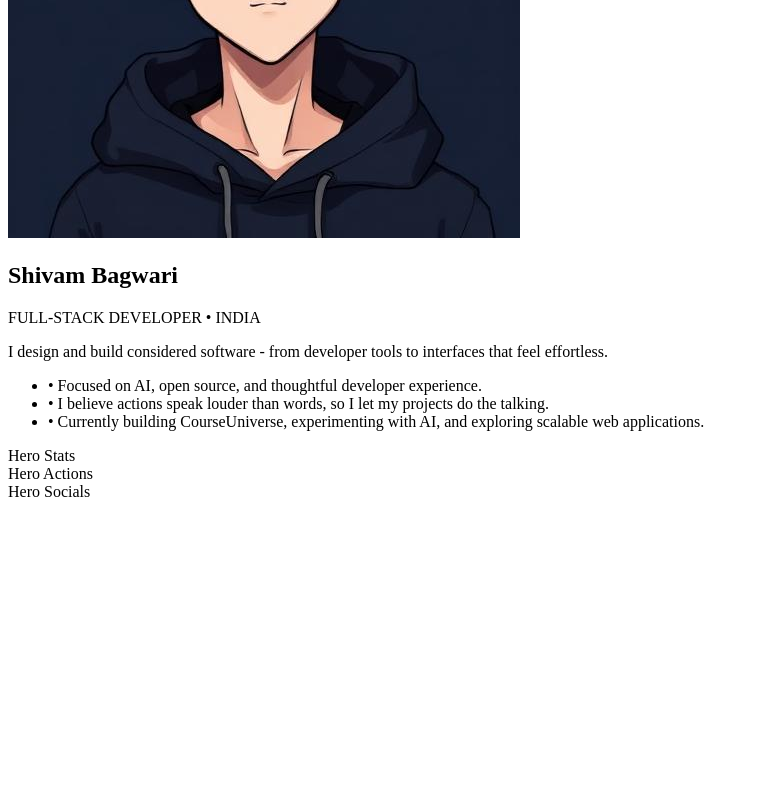
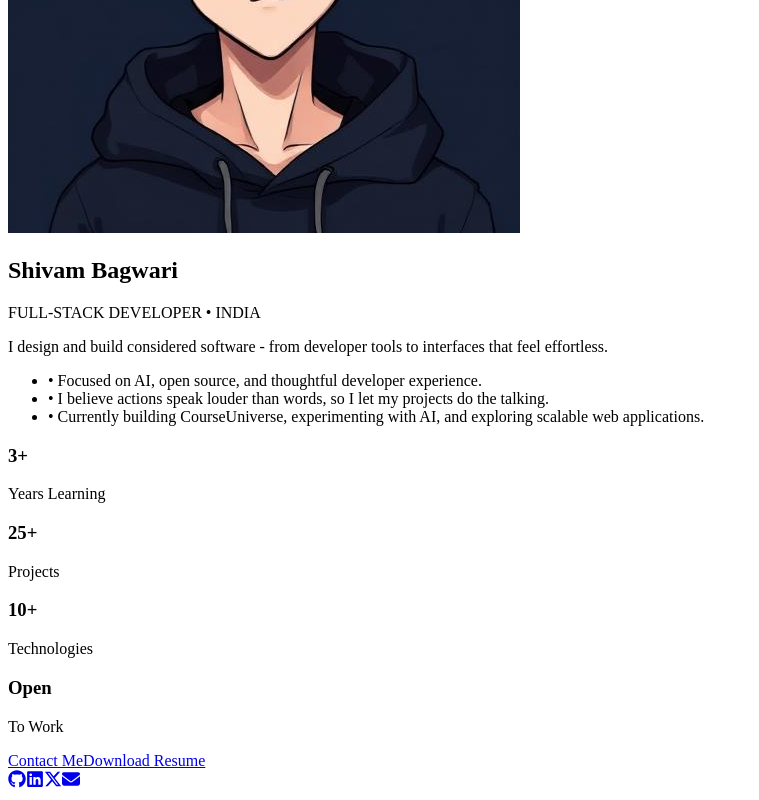
Before and after one commit to Shivam-Bagwari/Portfolio, a React (Vite) app in the folder client/: page / in a window 1280 px wide. Shown: the part 1275-2075 px from the top of the page, without its empty margins (0-759 px from the left). Before the commit the page ends 1784 px from the top, so only its background shows below. Built offline with nearby package versions, Linux system fonts and the light colour scheme; the HTML template or start-up script is replaced by a standard one.

Commit message:
Build Hero section foundation and reusable UI components

```diff
--- a/client/package.json
+++ b/client/package.json
@@ -14,6 +14,7 @@
     "lucide-react": "^1.24.0",
     "react": "^19.2.7",
     "react-dom": "^19.2.7",
+    "react-icons": "^5.7.0",
     "tailwindcss": "^4.3.2"
   },
   "devDependencies": {
--- a/client/src/components/sections/Hero/Hero.jsx
+++ b/client/src/components/sections/Hero/Hero.jsx
@@ -1,19 +1,32 @@
 import Container from "../../layout/Container";
 import HeroBanner from "./HeroBanner";
+import HeroContent from "./HeroContent";
 import HeroStats from "./HeroStats";
 import HeroActions from "./HeroActions";
 import HeroSocials from "./HeroSocials";
-import HeroContent from "./HeroContent";
 
 function Hero() {
   return (
-        <section id="hero" className="py-24">
+    <section
+      id="hero"
+      className="pt-12 pb-24"
+    >
       <Container>
+
+        <div className="space-y-14">
+
           <HeroBanner />
+
           <HeroContent />
+
           <HeroStats />
+
           <HeroActions />
+
           <HeroSocials />
+
+        </div>
+
       </Container>
     </section>
   );
--- a/client/src/components/sections/Hero/HeroActions.jsx
+++ b/client/src/components/sections/Hero/HeroActions.jsx
@@ -1,7 +1,20 @@
+import Button from "../../ui/IconButton";
+
 function HeroActions() {
   return (
-    <div className="bg-orange-500 h-20 rounded-2xl mt-6">
-      Hero Actions
+    <div className="flex flex-wrap gap-4">
+
+      <Button href="#contact">
+        Contact Me
+      </Button>
+
+      <Button
+        href="/resume.pdf"
+        variant="secondary"
+      >
+        Download Resume
+      </Button>
+
     </div>
   );
 }
--- a/client/src/components/sections/Hero/HeroContent.jsx
+++ b/client/src/components/sections/Hero/HeroContent.jsx
@@ -2,7 +2,7 @@ import avatar from "../../../assets/images/avatar.jpg";
 
 function HeroContent() {
   return (
-    <div className="mt-8 pl-12">
+    <div className="pl-12">
 
       <div className="flex items-start gap-6">
 
@@ -42,7 +42,6 @@ function HeroContent() {
 
       <p
         className="
-          mt-10
           max-w-[760px]
           text-4xl
           italic
@@ -57,7 +56,6 @@ function HeroContent() {
 
       <ul
         className="
-          mt-10
           space-y-5
           text-lg
           text-white/55
--- a/client/src/components/sections/Hero/HeroSocials.jsx
+++ b/client/src/components/sections/Hero/HeroSocials.jsx
@@ -1,8 +1,20 @@
+import socialLinks from "../../../data/socialLinks";
+import SocialButton from "../../ui/SocialButton";
+
 function HeroSocials() {
   return (
-    <div className="bg-pink-500 h-20 rounded-2xl mt-6">
-      Hero Socials
-    </div>
+    <section>
+      <div className="flex items-center gap-4">
+        {socialLinks.map((social) => (
+          <SocialButton
+            key={social.name}
+            href={social.href}
+            icon={social.icon}
+            name={social.name}
+          />
+        ))}
+      </div>
+    </section>
   );
 }
 
--- a/client/src/components/sections/Hero/HeroStats.jsx
+++ b/client/src/components/sections/Hero/HeroStats.jsx
@@ -1,8 +1,19 @@
+import heroStats from "../../../data/heroStats";
+import StatCard from "./StatCard";
+
 function HeroStats() {
   return (
-    <div className="bg-purple-500 h-28 rounded-2xl mt-6">
-      Hero Stats
-    </div>
+    <section>
+      <div className="grid grid-cols-2 gap-5 lg:grid-cols-4">
+        {heroStats.map((stat) => (
+          <StatCard
+            key={stat.label}
+            value={stat.value}
+            label={stat.label}
+          />
+        ))}
+      </div>
+    </section>
   );
 }
 
--- /dev/null
+++ b/client/src/components/sections/Hero/StatCard.jsx
@@ -0,0 +1,35 @@
+function StatCard({ value, label }) {
+  return (
+    <div
+      className="
+        glass
+        rounded-3xl
+        border
+        border-white/10
+        p-6
+        transition-all
+        duration-300
+        hover:-translate-y-1
+        hover:border-accent/40
+      "
+    >
+      <h3 className="text-4xl font-black text-white">
+        {value}
+      </h3>
+
+      <p
+        className="
+          mt-3
+          text-xs
+          uppercase
+          tracking-[0.25em]
+          text-white/50
+        "
+      >
+        {label}
+      </p>
+    </div>
+  );
+}
+
+export default StatCard;
--- a/client/src/components/ui/IconButton.jsx
+++ b/client/src/components/ui/IconButton.jsx
@@ -1,12 +1,27 @@
-function IconButton({ children, onClick }) {
-    return (
-        <button
-            onClick={onClick}
-            className="flex h-11 w-11 items-center justify-center rounded-xl border border-white/10 bg-black/60 text-white/70 backdrop-blur-md transition-all duration-300 hover:border-white/20 hover:bg-white/5 hover:text-white">
+function Button({
+  children,
+  href = "#",
+  variant = "primary",
+}) {
+  const baseClasses =
+    "inline-flex items-center justify-center rounded-full px-6 py-3 text-sm font-medium transition-all duration-300";
 
-            {children}
-        </button>
-    );
+  const variants = {
+    primary:
+      "glass border border-white/10 text-white hover:border-accent/40 hover:-translate-y-1",
+
+    secondary:
+      "border border-white/10 text-white/70 hover:text-white hover:border-white/20",
+  };
+
+  return (
+    <a
+      href={href}
+      className={`${baseClasses} ${variants[variant]}`}
+    >
+      {children}
+    </a>
+  );
 }
 
-export default IconButton;
+export default Button;
--- /dev/null
+++ b/client/src/components/ui/SocialButton.jsx
@@ -0,0 +1,35 @@
+function SocialButton({
+  href,
+  icon: Icon,
+  name,
+}) {
+  return (
+    <a
+      href={href}
+      target="_blank"
+      rel="noreferrer"
+      aria-label={name}
+      className="
+        glass
+        flex
+        h-12
+        w-12
+        items-center
+        justify-center
+        rounded-full
+        border
+        border-white/10
+        text-white/70
+        transition-all
+        duration-300
+        hover:-translate-y-1
+        hover:border-accent/40
+        hover:text-white
+      "
+    >
+      <Icon size={18} />
+    </a>
+  );
+}
+
+export default SocialButton;
--- /dev/null
+++ b/client/src/data/heroStats.js
@@ -0,0 +1,20 @@
+const heroStats = [
+  {
+    value: "3+",
+    label: "Years Learning",
+  },
+  {
+    value: "25+",
+    label: "Projects",
+  },
+  {
+    value: "10+",
+    label: "Technologies",
+  },
+  {
+    value: "Open",
+    label: "To Work",
+  },
+];
+
+export default heroStats;
--- /dev/null
+++ b/client/src/data/socialLinks.js
@@ -0,0 +1,31 @@
+import {
+  FaGithub,
+  FaLinkedin,
+  FaXTwitter,
+  FaEnvelope,
+} from "react-icons/fa6";
+
+const socialLinks = [
+  {
+    name: "GitHub",
+    href: "https://github.com/Shivam_bagwari",
+    icon: FaGithub,
+  },
+  {
+    name: "LinkedIn",
+    href: "#",
+    icon: FaLinkedin,
+  },
+  {
+    name: "Twitter",
+    href: "https://x.com/shivam_bagwari",
+    icon: FaXTwitter,
+  },
+  {
+    name: "Email",
+    href: "mailto:shivambagwari@gmail.com",
+    icon: FaEnvelope,
+  },
+];
+
+export default socialLinks;
```
Also changed, not shown: 2 other files (tests, documents, lock files or other folders). Lines whose indentation alone changed are shown as unchanged.
